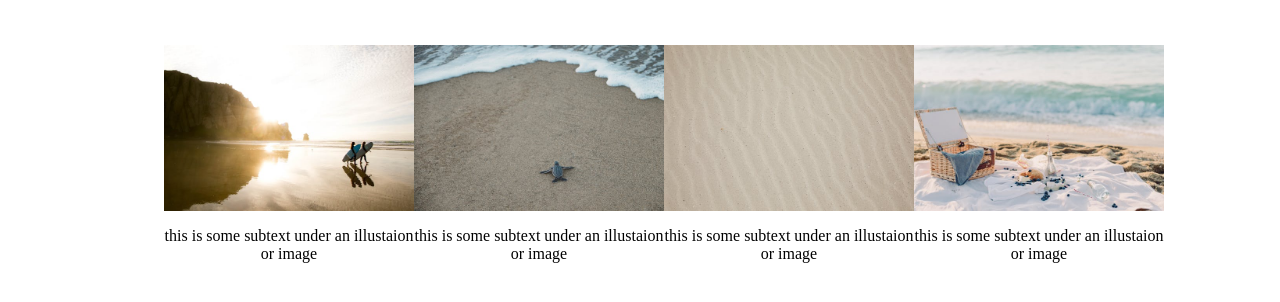
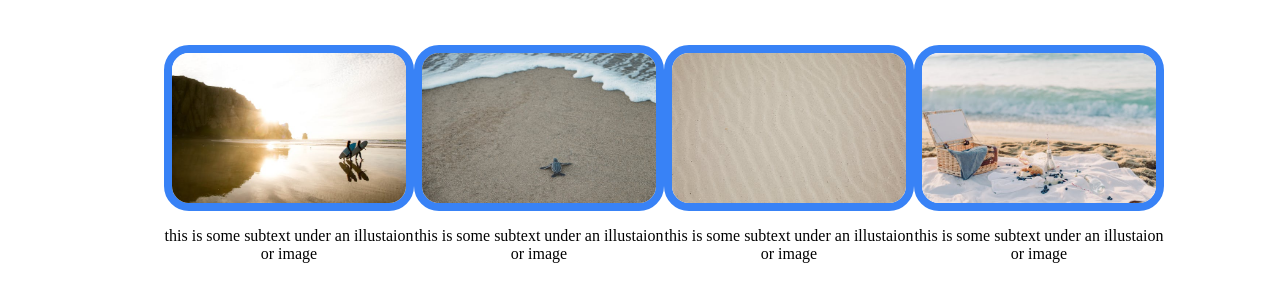
Before and after one commit to Eli1058/landing-page, a plain HTML site: page index.html in a window 1280 px wide. Shown: the part 656-958 px from the top of the page. Drawn offline with Linux system fonts and the light colour scheme.

Commit message:
Add borders to images in section 2

```diff
--- a/styles.css
+++ b/styles.css
@@ -105,6 +105,9 @@ button{
 .card-image{
     height: 166px;
     width: 250px;
+    border: 8px solid #3882F6;
+    border-radius: 25px;
+
 }
 
 .section-3{
```
